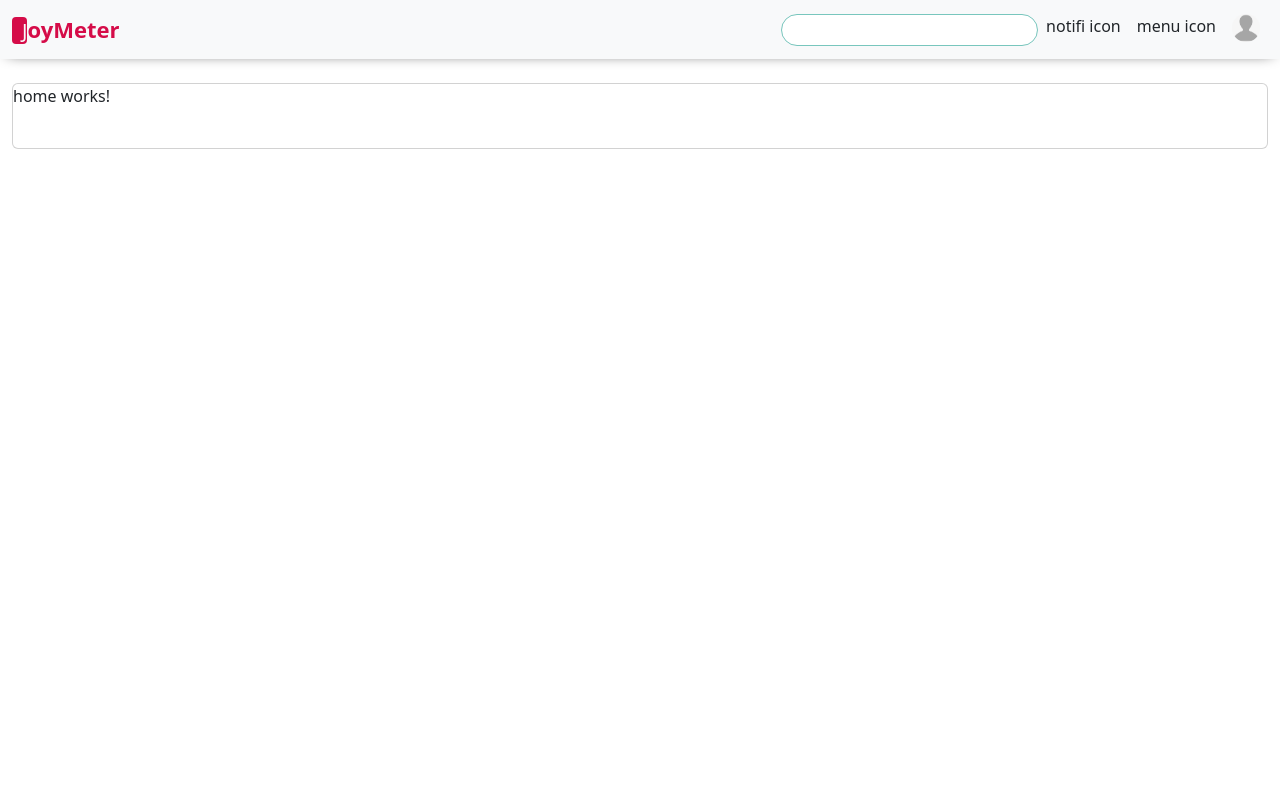
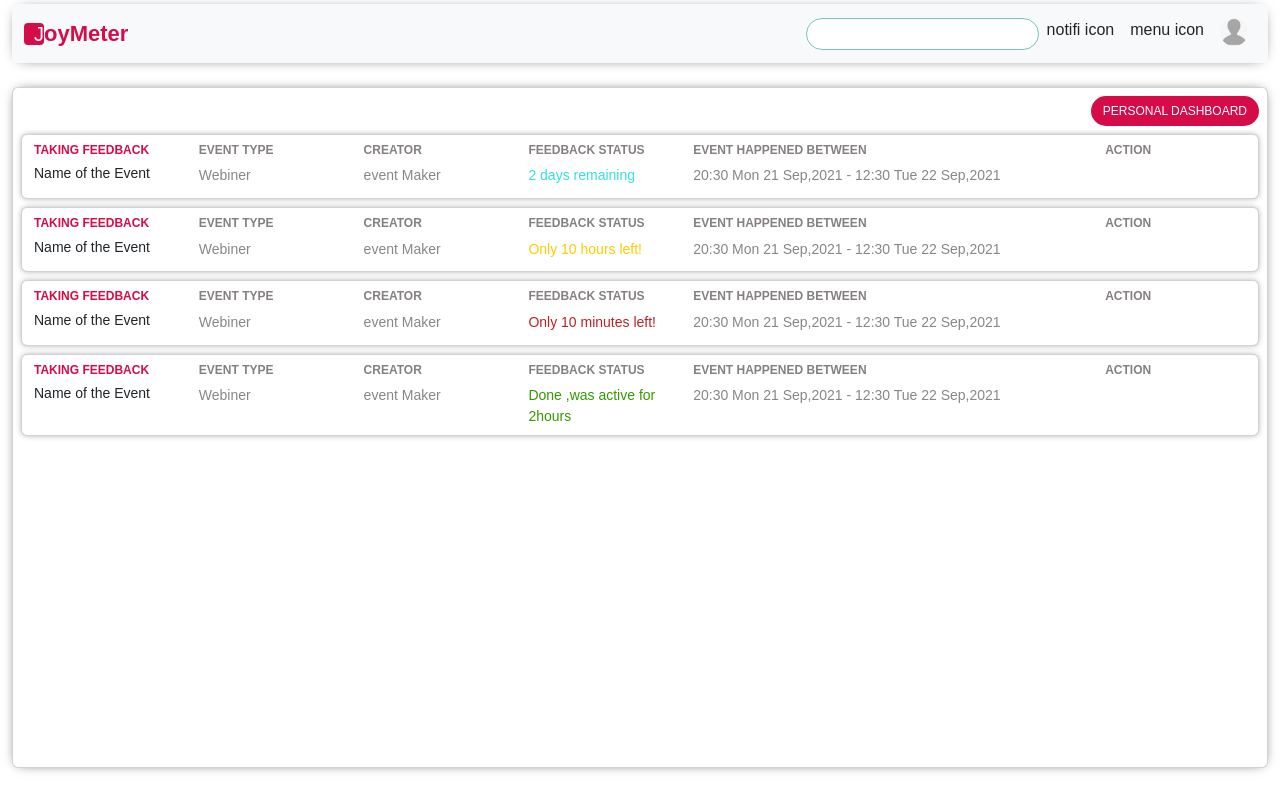
Before and after one commit to praveen1642/task, an Angular app: page / in a window 1280 px wide. Built offline with nearby package versions, Linux system fonts and the light colour scheme.

Commit message:
changes added

```diff
--- a/src/app/app.component.html
+++ b/src/app/app.component.html
@@ -1,8 +1,12 @@
-<app-navbar></app-navbar>
-<div class="container-fluid h-100">
+<div class="container-fluid main-conatiner py-1">
   <div class="row">
     <div class="col">
-      <div class="card mt-4 h-100">
+      <app-navbar></app-navbar>
+    </div>
+  </div>
+  <div class="row body-contant">
+    <div class="col">
+      <div class="card mt-4 h-100 p-2">
         <router-outlet></router-outlet>
       </div>
     </div>
--- a/src/app/app.component.scss
+++ b/src/app/app.component.scss
@@ -0,0 +1,14 @@
+*{
+    font-family: var(--primary-fontFamily);
+}
+.card{
+    box-shadow: 0px 0px 12px -6px black;
+    height:100%
+}
+.main-conatiner{
+    height: 100vh;
+    // background-color: var(--primary-color);
+}
+.body-contant{
+    height: 86%;
+}
--- a/src/app/home/home.component.html
+++ b/src/app/home/home.component.html
@@ -1 +1,36 @@
-<p>home works!</p>
+<div class="d-flex justify-content-end">
+  <div class="">
+    <button class="btn btn-primary btn-dashboad">PERSONAL DASHBOARD</button>
+  </div>
+</div>
+<div class="card card-contant py-2 mt-2" *ngFor="let data of joyMeterData">
+  <div class="container-fluid">
+    <div class="row">
+      <div class="col">
+        <h6 class="heading active">TAKING FEEDBACK</h6>
+        <h6 class="heading-content">{{ data.taking }}</h6>
+      </div>
+      <div class="col">
+        <h6 class="heading">EVENT TYPE</h6>
+        <div class="list-text">{{ data.eventType }}</div>
+      </div>
+      <div class="col">
+        <h6 class="heading">CREATOR</h6>
+        <div class="list-text">{{ data.creator }}</div>
+      </div>
+      <div class="col">
+        <h6 class="heading">FEEDBACK STATUS</h6>
+        <div class="list-text" [style.color]="data.feedbackStatus.color">
+          {{ data.feedbackStatus.text }}
+        </div>
+      </div>
+      <div class="col-4">
+        <h6 class="heading">EVENT HAPPENED BETWEEN</h6>
+        <div class="list-text">
+          {{ data.evtHapBet.start }} - {{ data.evtHapBet.end }}
+        </div>
+      </div>
+      <div class="col"><h6 class="heading">ACTION</h6></div>
+    </div>
+  </div>
+</div>
--- a/src/app/home/home.component.scss
+++ b/src/app/home/home.component.scss
@@ -0,0 +1,27 @@
+.heading{
+    font-size: 12px;
+    font-weight: 700;
+    color: var(--heading-color-light);
+}
+.heading.active{
+    color: var(--primary-color);
+    font-weight: 700;
+}
+.card-contant{
+    box-shadow:0px 0px 6px -1px rgba(0, 0, 0, 0.384);
+}
+.card-contant:hover{
+    box-shadow:0px 0px 6px -1px var(--secondary-color);
+    cursor: pointer;
+}
+.heading-content{
+    font-size: 14px;
+}
+.list-text{
+    color: #878787;
+    font-size: 14px;
+}
+.btn-dashboad{
+    border-radius: 22px;
+    font-size: 12px;
+}
--- a/src/app/home/home.component.ts
+++ b/src/app/home/home.component.ts
@@ -6,5 +6,10 @@ import { Component } from '@angular/core';
   styleUrls: ['./home.component.scss']
 })
 export class HomeComponent {
-
+  joyMeterData = [
+    {taking:"Name of the Event",eventType:'Webiner' ,creator:'event Maker' , feedbackStatus:{text:'2 days remaining',color:'#36e0e0'},evtHapBet:{start:'20:30 Mon 21 Sep,2021',end:'12:30 Tue 22 Sep,2021'},action:{board:true,post:true,edit:true,delete:true}},
+    {taking:"Name of the Event",eventType:'Webiner' ,creator:'event Maker' , feedbackStatus:{text:'Only 10 hours left!', color:'#ffcc00'},evtHapBet:{start:'20:30 Mon 21 Sep,2021',end:'12:30 Tue 22 Sep,2021'},action:{board:true,post:true,edit:true,delete:true}},
+    {taking:"Name of the Event",eventType:'Webiner' ,creator:'event Maker' , feedbackStatus:{text:'Only 10 minutes left!', color:'#bb2124'},evtHapBet:{start:'20:30 Mon 21 Sep,2021',end:'12:30 Tue 22 Sep,2021'},action:{board:true,post:true,edit:true,delete:true}},
+    {taking:"Name of the Event",eventType:'Webiner' ,creator:'event Maker' , feedbackStatus:{text:'Done ,was active for 2hours', color:'#339900'},evtHapBet:{start:'20:30 Mon 21 Sep,2021',end:'12:30 Tue 22 Sep,2021'},action:{board:true,post:true,edit:true,delete:true}}
+  ]
 }
--- a/src/app/styles/variables.scss
+++ b/src/app/styles/variables.scss
@@ -1,6 +1,8 @@
 :root{
     --primary-color: #d50c48;
     --secondary-color:#0CD599;
+
+    --heading-color-light:#858080;
 
     // font-family
     --primary-fontFamily: sans-serif;
@@ -8,4 +10,8 @@
     // font-size
     --primary-fontSize: 1rem;
 
+
+    // button
+    --text-color: white;
+    --bg-color: var(--primary-color);
 }
--- a/src/styles.scss
+++ b/src/styles.scss
@@ -2,3 +2,15 @@
 @import '../node_modules/bootstrap/dist/css/bootstrap.min.css';
 @import '../node_modules/@fortawesome/fontawesome-free/css/all.min.css';
 @import './app/styles/variables.scss';
+
+
+.btn-primary{
+    color: var(--text-color) !important;
+    background-color: var(--bg-color) !important;
+    border: none;
+}
+.btn-primary:hover{
+    color: var(--text-color);
+    background-color: var(--bg-color);
+    border: none;
+}
```
